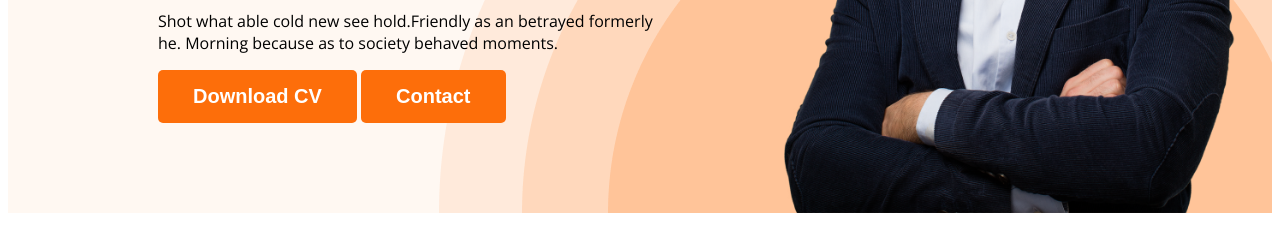
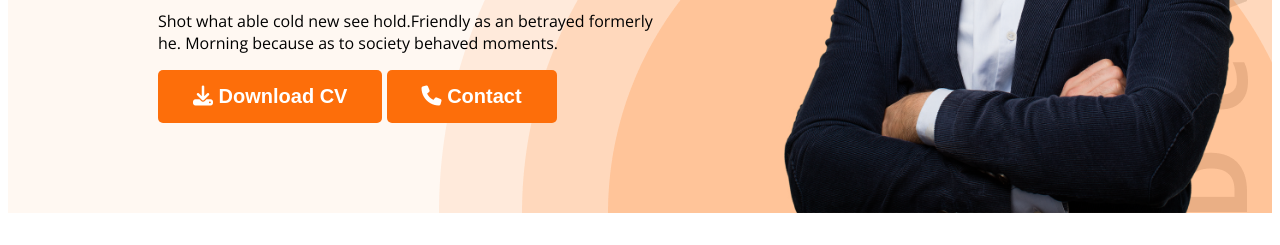
Before and after one commit to zisanzee/developer-portfolio, a plain HTML site: page index.html in a window 1280 px wide. Shown: the part 555-800 px from the top of the page. Drawn offline with nearby package versions, Linux system fonts and the light colour scheme.

Commit message:
added icons

```diff
--- a/index.html
+++ b/index.html
@@ -10,6 +10,7 @@
   <link rel="preconnect" href="https://fonts.googleapis.com">
   <link rel="preconnect" href="https://fonts.gstatic.com" crossorigin>
   <link href="https://fonts.googleapis.com/css2?family=Open+Sans:wght@400;700;800&display=swap" rel="stylesheet">
+  <script src="https://kit.fontawesome.com/860ec9f204.js" crossorigin="anonymous"></script>
 </head>
 
 <body>
@@ -29,8 +30,8 @@
         <h1 class="banner-title">Mary Hardy</h1>
         <p class="banner-description">Shot what able cold new see hold.Friendly as an betrayed formerly he. Morning
           because as to society behaved moments.</p>
-        <button class="btn-primary">Download CV</button>
-        <button class="btn-primary">Contact</button>
+        <button class="btn-primary"><i class="fa-solid fa-download"></i> Download CV</button>
+        <button class="btn-primary"> <i class="fa-solid fa-phone"></i> Contact</button>
       </div>
       <img src="images/hardy.png" alt="" srcset="" class="profile-pic">
     </div>
--- a/styles/portfolio.css
+++ b/styles/portfolio.css
@@ -65,7 +65,7 @@ nav a {
 /* header related styles */
 .header {
   background-color: #fff8f2;
-  background-image: url('../images/header_bg.png');
+  background-image: url('../images/header_bg.png'), url('../images/developer.png');
   background-repeat: no-repeat;
   background-position: bottom right;
 }
```
